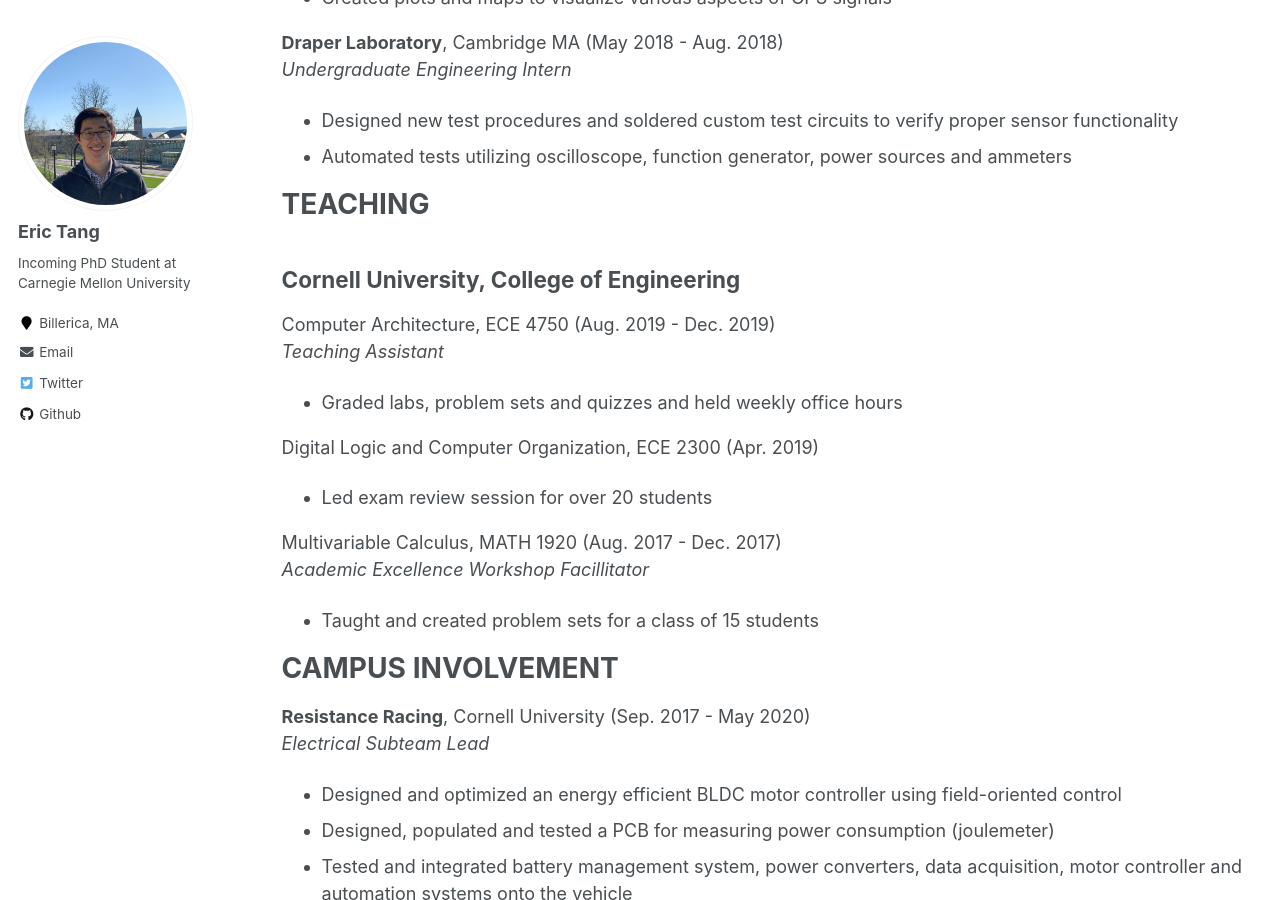
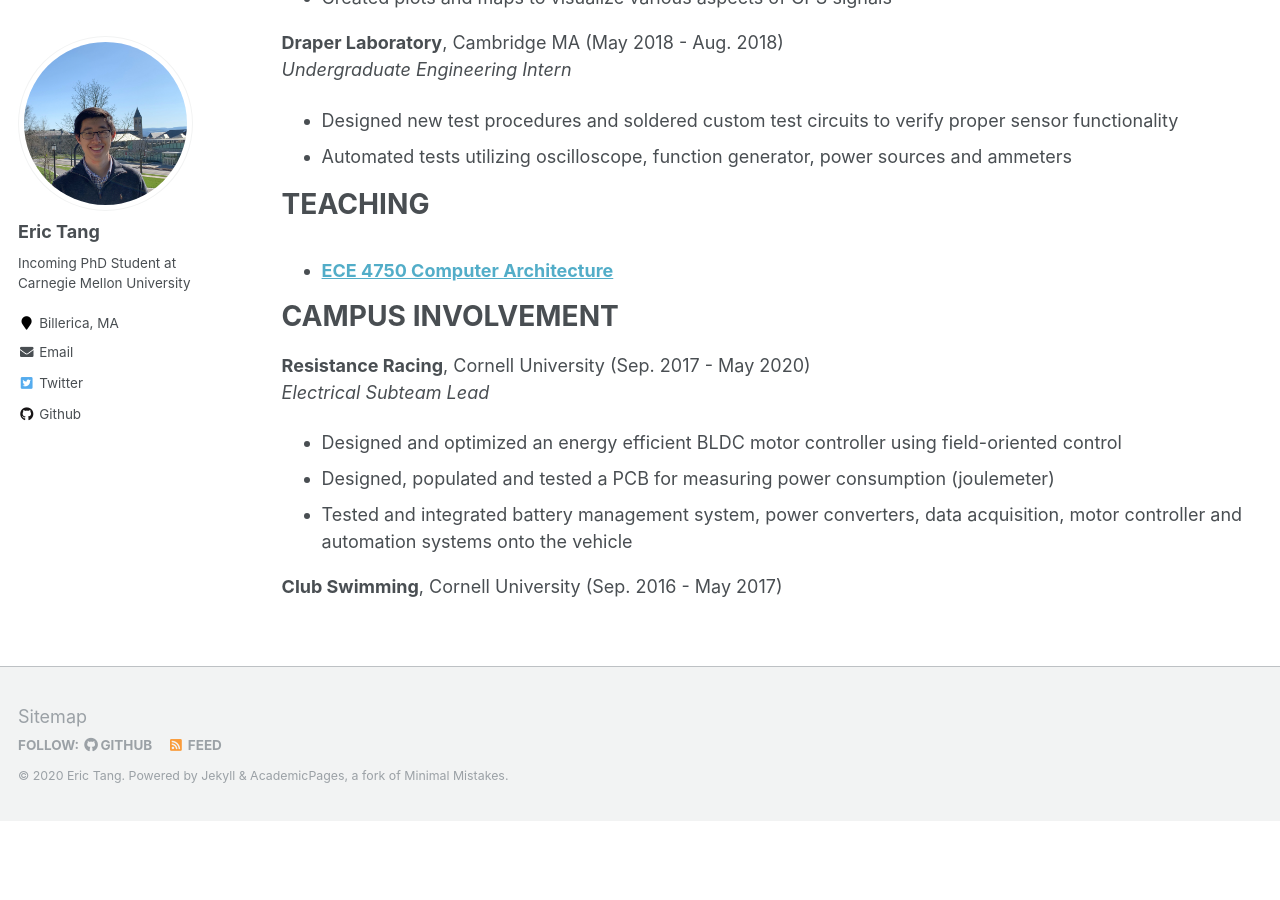
Before and after one commit to erictang25/erictang25.github.io, a Jekyll site: the page built from _pages/cv.md, in a window 1280 px wide and 900 px high, scrolled down 1453 px. Built offline with Jekyll 4.4.1, drawn with Linux system fonts in a browser that asks for light colours; after the commit the page ends 2274 px from its top, so only the background shows below that.

Commit message:
updated links in CV page

```diff
--- a/_pages/cv.md
+++ b/_pages/cv.md
@@ -58,17 +58,9 @@
 
 TEACHING
 =====
-## Cornell University, College of Engineering
-Computer Architecture, ECE 4750 (Aug. 2019 - Dec. 2019)
-*Teaching Assistant*
-* Graded labs, problem sets and quizzes and held weekly office hours
-
-Digital Logic and Computer Organization, ECE 2300 (Apr. 2019)
-* Led exam review session for over 20 students
-
-Multivariable Calculus, MATH 1920 (Aug. 2017 - Dec. 2017)
-*Academic Excellence Workshop Facillitator*
-*	Taught and created problem sets for a class of 15 students
+  <ul>{% for post in site.teaching %}
+    {% include archive-single-cv.html %}
+  {% endfor %}</ul>
 
 CAMPUS INVOLVEMENT
 ======
```
